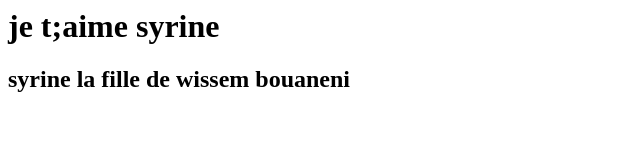
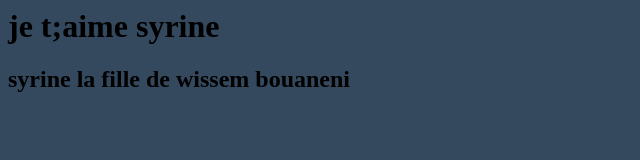
Before and after one commit to wicem38/mafillesyrine, a plain HTML site: page index.html in a window 1280 px wide. Shown: the whole page, without its empty margins (0-640 px from the left). Drawn offline with Linux system fonts and the light colour scheme.

Commit message:
modification de la couleur de fond

```diff
--- a/index.html
+++ b/index.html
@@ -1,6 +1,6 @@
 <html>
     <head>
-        <body>
+        <body style="background-color: #34495e">
             <h1>je t;aime syrine</h1>
             <h2>syrine la fille de wissem bouaneni</h2>
         </body>
```
